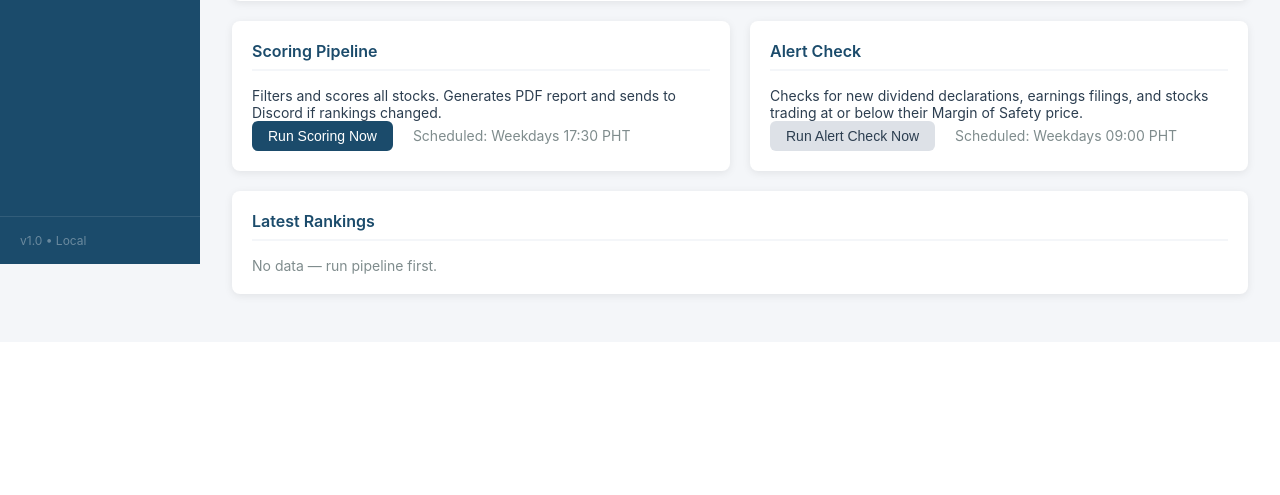
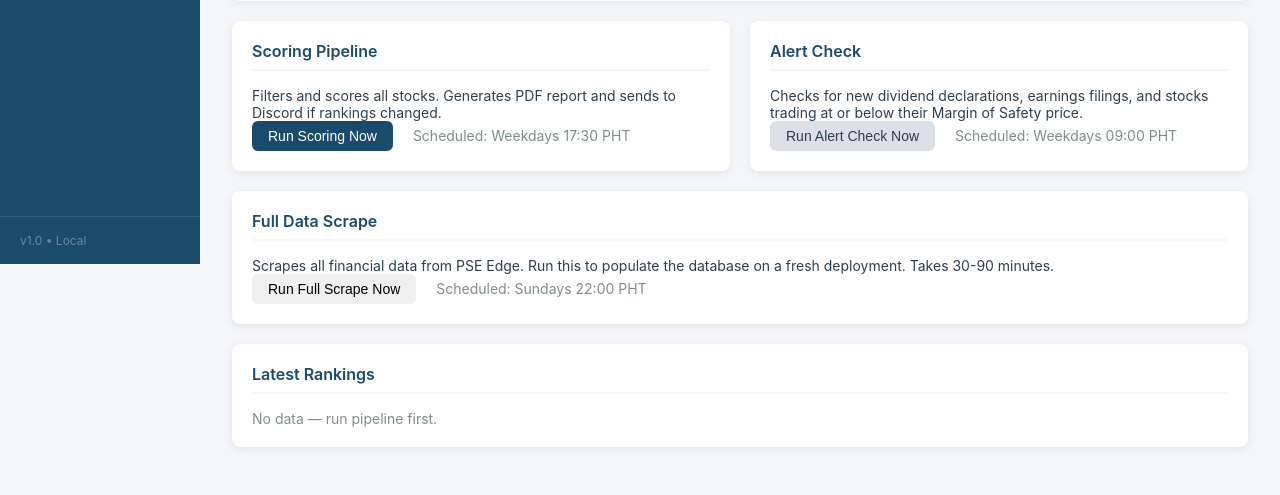
Before and after one commit to jorgeofthejungle/pse-quant-saas, a Flask app: page /pipeline/ in a window 1280 px wide. Shown: the part 536-1031 px from the top of the page. Before the commit the page ends 838 px from the top, so only its background shows below. Run offline with Flask 3, Linux system fonts and the light colour scheme; data that the repository does not hold is empty.

Commit message:
Add full weekly scrape endpoint and UI
Introduce a background job to run the full weekly scrape and expose it via the pipeline UI. Added run_scrape() and _do_scrape() in dashboard/background.py (calls scheduler_jobs.run_weekly_scrape and uses the existing _launch helper). Added a POST route /pipeline/scrape (trigger_scrape) in dashboard/routes_pipeline.py. Updated dashboard/templates/pipeline.html with a UI card, button, result box, and triggerScrape() JS to start the long-running (30–90 min) scrape from the frontend; note indicates scheduled time (Sundays 22:00 PHT). This allows populating the database on fresh deployments and starting the scrape from the dashboard.

```diff
--- a/dashboard/background.py
+++ b/dashboard/background.py
@@ -58,6 +58,11 @@ def run_alerts(dry_run: bool = False) -> tuple[bool, str]:
     return _launch('alerts', _do_alerts, dry_run)
 
 
+def run_scrape(dry_run: bool = False) -> tuple[bool, str]:
+    """Launches the full weekly scrape in a background thread."""
+    return _launch('scrape', _do_scrape, dry_run)
+
+
 # ── Internal helpers ──────────────────────────────────────────
 
 def _launch(job_type: str, target, *args) -> tuple[bool, str]:
@@ -103,6 +108,12 @@ def _do_scoring(portfolio: str, dry_run: bool):
     # run_daily_job handles all portfolios internally
     run_daily_job()
     return 'Scoring complete'
+
+
+def _do_scrape(dry_run: bool):
+    from scheduler_jobs import run_weekly_scrape
+    run_weekly_scrape()
+    return 'Weekly scrape complete'
 
 
 def _do_alerts(dry_run: bool):
--- a/dashboard/routes_pipeline.py
+++ b/dashboard/routes_pipeline.py
@@ -14,7 +14,7 @@ sys.path.insert(0, str(ROOT))
 
 import database as db
 from dashboard.background import (
-    run_scoring, run_alerts, get_status, is_running,
+    run_scoring, run_alerts, run_scrape, get_status, is_running,
     start_scheduler, stop_scheduler, get_scheduler_status,
     start_bot, stop_bot, get_bot_status,
 )
@@ -78,6 +78,13 @@ def trigger_alerts():
     """Start the alert check in background."""
     dry_run = request.form.get('dry_run') == '1'
     started, msg = run_alerts(dry_run=dry_run)
+    return jsonify({'started': started, 'message': msg})
+
+
+@pipeline_bp.route('/scrape', methods=['POST'])
+def trigger_scrape():
+    """Start the full weekly scrape in background."""
+    started, msg = run_scrape()
     return jsonify({'started': started, 'message': msg})
 
 
--- a/dashboard/templates/pipeline.html
+++ b/dashboard/templates/pipeline.html
@@ -111,6 +111,17 @@
   </div>
 </div>
 
+<!-- Full Scrape -->
+<div class="card full-width">
+  <h2>Full Data Scrape</h2>
+  <p>Scrapes all financial data from PSE Edge. Run this to populate the database on a fresh deployment. Takes 30-90 minutes.</p>
+  <div id="scrape-result" class="result-box" style="display:none"></div>
+  <button class="btn btn-warning" id="btn-scrape" onclick="triggerScrape()">
+    Run Full Scrape Now
+  </button>
+  <span class="text-muted" style="margin-left:1rem">Scheduled: Sundays 22:00 PHT</span>
+</div>
+
 <!-- Latest Rankings -->
 <div class="card full-width">
   <h2>Latest Rankings</h2>
@@ -147,6 +158,27 @@
 
 {% block scripts %}
 <script>
+function triggerScrape() {
+  const btn      = document.getElementById('btn-scrape');
+  const resultEl = document.getElementById('scrape-result');
+  btn.disabled = true;
+  btn.textContent = 'Scraping... (30-90 min)';
+  fetch('/pipeline/scrape', {method: 'POST', body: new FormData()})
+    .then(r => r.json())
+    .then(d => {
+      resultEl.style.display = 'block';
+      if (d.started) {
+        resultEl.className = 'result-box result-ok';
+        resultEl.textContent = 'Scrape started in background. Check activity log for progress.';
+      } else {
+        resultEl.className = 'result-box result-error';
+        resultEl.textContent = d.message;
+        btn.disabled = false;
+        btn.textContent = 'Run Full Scrape Now';
+      }
+    });
+}
+
 function triggerJob(type) {
   const url      = type === 'scoring' ? '/pipeline/run' : '/pipeline/alerts';
   const btn      = document.getElementById('btn-' + type);
```
